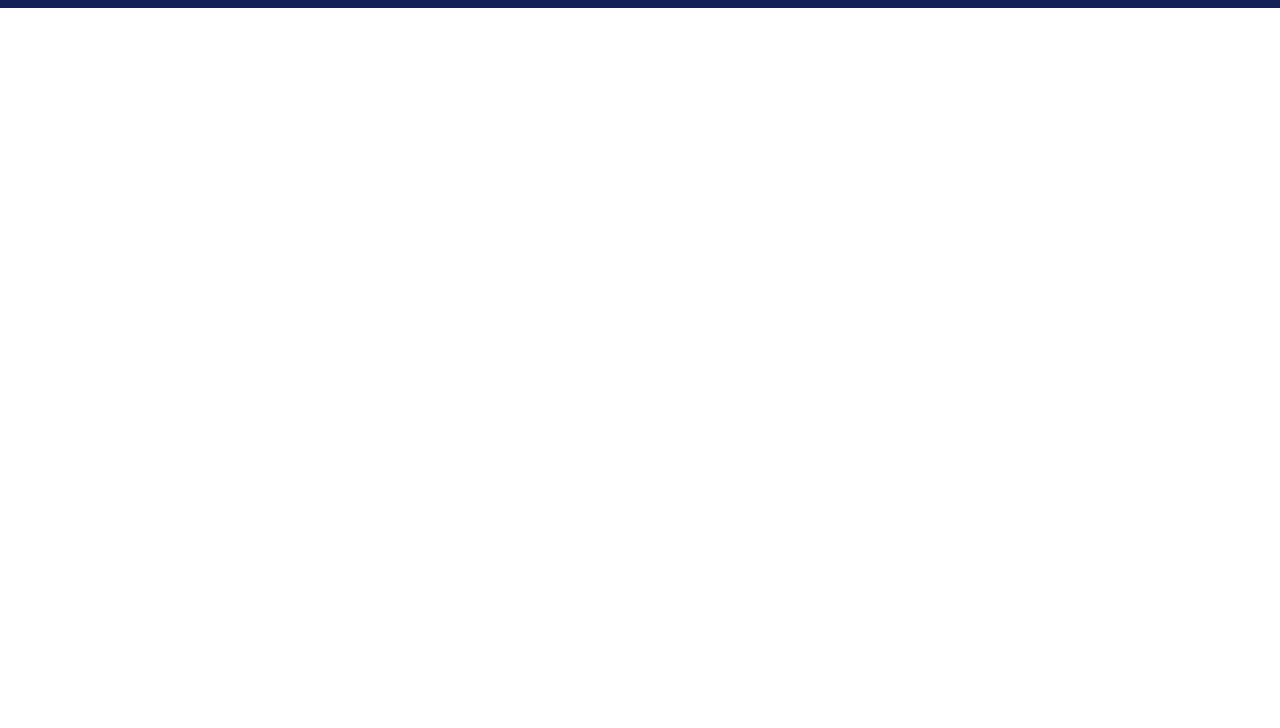
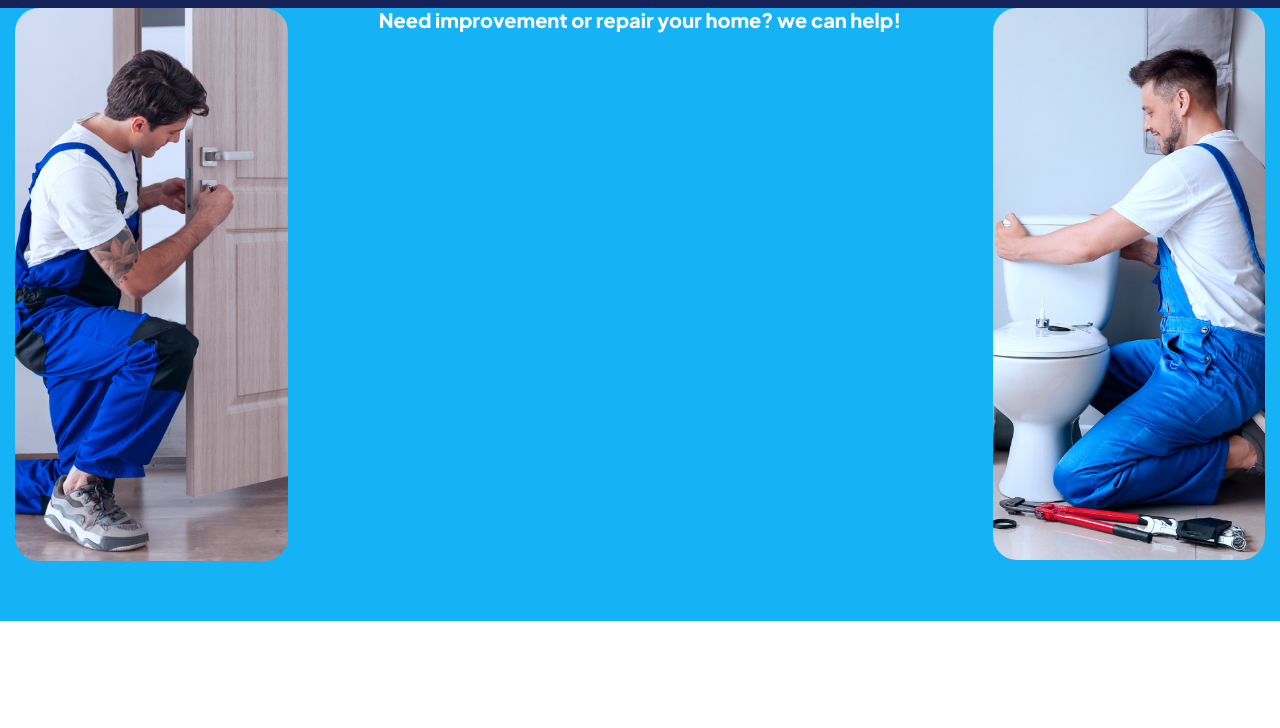
Before and after one commit to KharchenkoSerhii/Home-services, a plain HTML site: page index.html in a window 1280 px wide. Shown: the part 72-800 px from the top of the page. Drawn offline with Linux system fonts and the light colour scheme.

Commit message:
start hero

```diff
--- a/index.html
+++ b/index.html
@@ -10,7 +10,7 @@
 	<div class="wrapper">
 <!-- ====================================HEADER=========================================== -->
 		<header class="header">
-			<div class="header__container">
+			<div class="header__header-container">
 				<div class="header__logo">
 					<img src="img/logo/HomeProLogoHeader.svg" alt="logo">
 				</div>
@@ -34,7 +34,26 @@
 
 <!-- ====================================MAIN============================================= -->
 		<main class="page">
-			<!-- Hello -->
+			<section class="hero">
+				<div class="hero__hero-container">
+				<div class="hero__image">
+					<img src="img/hero/hero-left.jpg" alt="hero image left">
+				</div>
+
+				<div class="hero__content">
+					<div class="hero__block-header block-header">
+						<h1 class="block-header__title block-header__title--white block-header__title--big">
+							Need improvement or repair your home? we can help!
+						</h1>
+					</div>
+				</div>
+
+				<div class="hero__image">
+					<img src="img/hero/hero-right.jpg" alt="hero image right">
+				</div>
+				</div>
+
+			</section>
 		</main>
 <!-- ===================================================================================== -->
 
--- a/scss/style.scss
+++ b/scss/style.scss
@@ -111,6 +111,7 @@ $mobileSmall: toRem(479.98);
 	// .block-header__title--big
 	&__title--big {
 			@include adaptiveValue("font-size", 64, 44);
+			font-weight: 800;
 	}
 
 	// .block-header__title--white
@@ -135,12 +136,16 @@ body {
 	font-family: $fontFamily;
 	@include adaptiveValue("font-size",18 ,16);
 	color: $mainColor;
-
+	// background-color: #15B2F5;
 }
-[class*=__container] {
-	max-width: calc(toRem(1920) - toRem(320));
-	margin: 0 auto;
-	padding: 0 toRem(15);
+.wrapper {
+	// max-width: toRem(1920);
+	// margin: 0 auto;
+}
+[class*=__main-container] {
+	// max-width: calc(toRem(1920) - toRem(320));
+	// margin: 0 auto;
+	// padding: 0 toRem(15);
 }
 // ========================================================================================
 
@@ -154,7 +159,10 @@ body {
 	top: 0;
 	z-index: 50;
 	// .header__container
-	&__container {
+	&__header-container{
+		max-width: calc(toRem(1920) - toRem(320));
+		margin: 0 auto;
+		padding: 0 toRem(15);
 		min-height: toRem(80);
 		display: grid;
 		grid-template-columns: toRem(170) 1fr toRem(170);
@@ -337,3 +345,72 @@ body {
 }
 // HEADER==================================================================================
 // ========================================================================================
+
+
+// ========================================================================================
+// MAIN====================================================================================
+.page {}
+// ========================================================================================
+// HERO====================================================================================
+.hero {
+	background-color: $bgCollorLite;
+	width: 100%;
+	&__hero-container {
+		max-width: toRem(1920);
+		padding: toRem(80) toRem(15) toRem(60) toRem(15);
+		margin: 0 auto;
+		display: grid;
+		grid-template-columns: 21.8% 1fr 21.8%;
+
+	}
+
+	// .hero__image
+	&__image {
+		width: 100%;
+
+		& img {
+			border-radius: 24px;
+			overflow: hidden;
+
+			max-width: 100%;
+
+		}
+
+	}
+
+	// .hero__contant
+	&__content {
+		// grid-column: 2;
+		text-align: center;
+	}
+
+	// .hero__block-header
+	&__block-header {}
+}
+
+.block-header {
+
+	// .block-header__title
+	&__title {
+		font-size: 20px;
+	}
+
+
+	// .block-header__title--white
+	&__title--white {}
+
+	// .block-header__title--big
+	&__title--big {}
+}
+// HERO====================================================================================
+// ========================================================================================
+
+
+
+
+
+
+
+
+// MAIN====================================================================================
+// ========================================================================================
```
Also changed, not shown: css/style.css, img/hero/hero-left.jpg (added), img/hero/hero-right.jpg (added).
